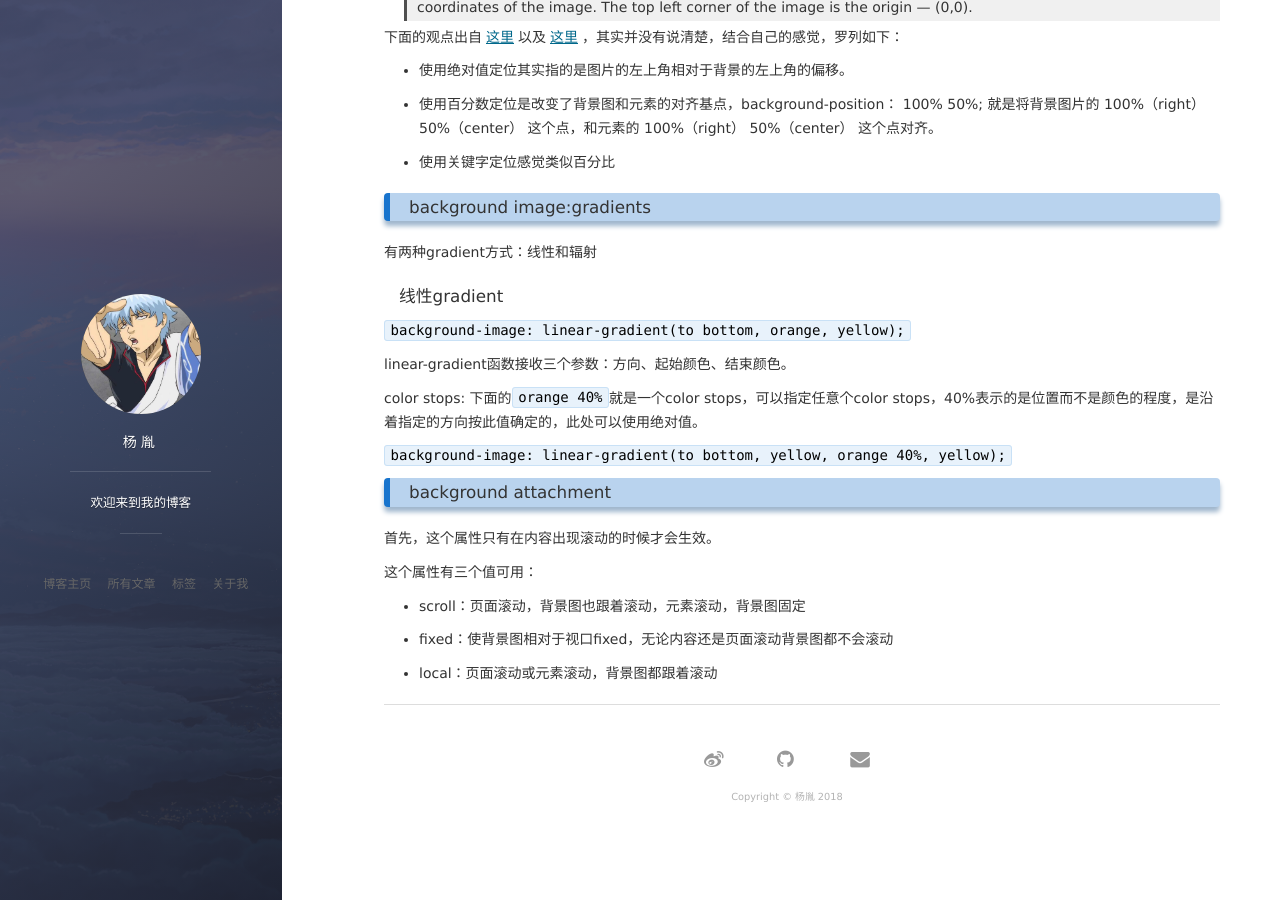
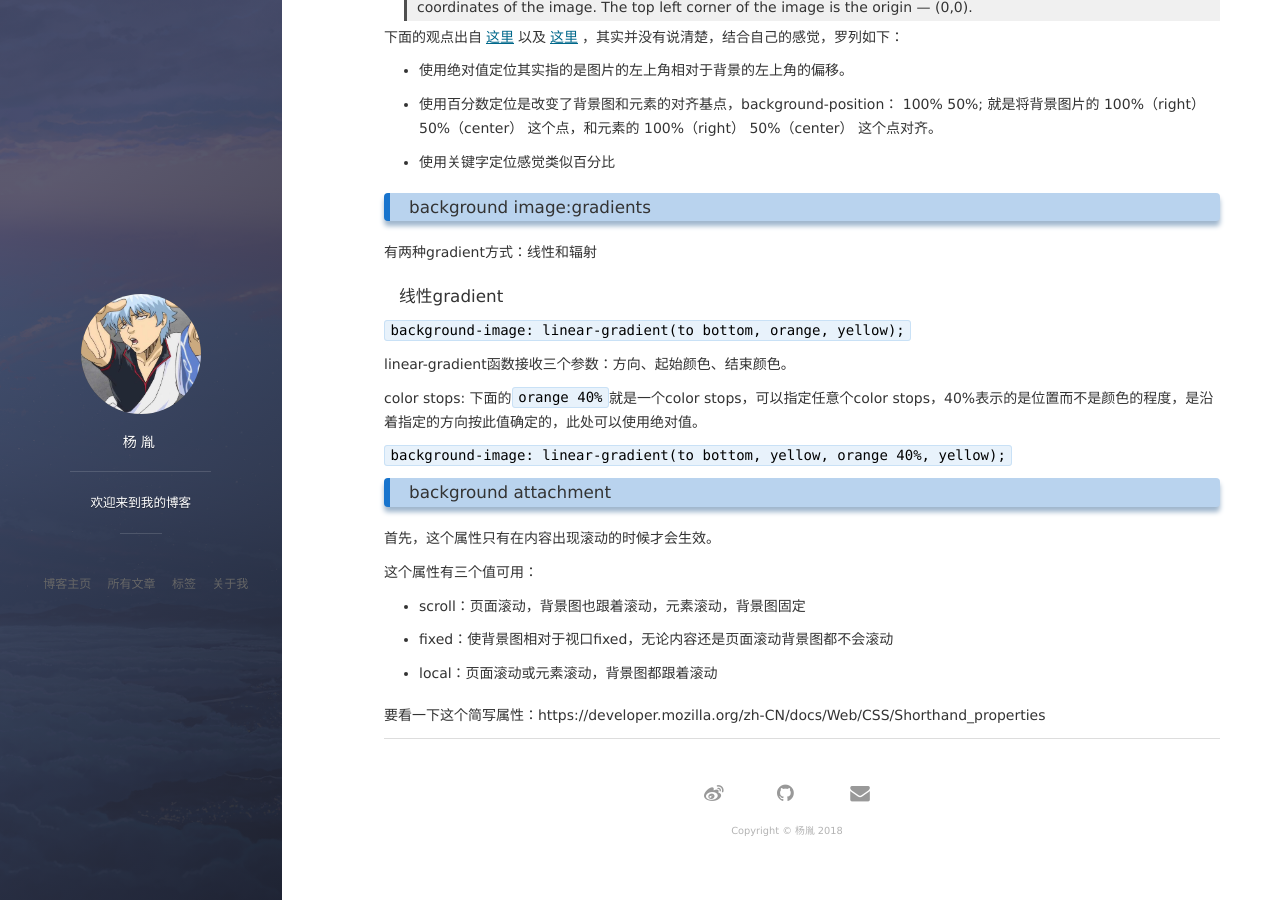
Before and after one commit to ginnko/old-blog, a Jekyll site: the page built from _posts/2018-09-11-css查漏补缺之十四-backgrounds.md, in a window 1280 px wide and 900 px high, scrolled down 977 px. Built offline with Jekyll 4.4.1, drawn with Linux system fonts in a browser that asks for light colours; nearby versions of some CDN libraries; comment, search, counter and statistics services are not loaded.

Commit message:
add a link about shorthand

```diff
--- a/_posts/2018-09-11-css查漏补缺之十四-backgrounds.md
+++ b/_posts/2018-09-11-css查漏补缺之十四-backgrounds.md
@@ -75,3 +75,5 @@
 - fixed：使背景图相对于视口fixed，无论内容还是页面滚动背景图都不会滚动
 
 - local：页面滚动或元素滚动，背景图都跟着滚动
+
+要看一下这个简写属性：https://developer.mozilla.org/zh-CN/docs/Web/CSS/Shorthand_properties
```
